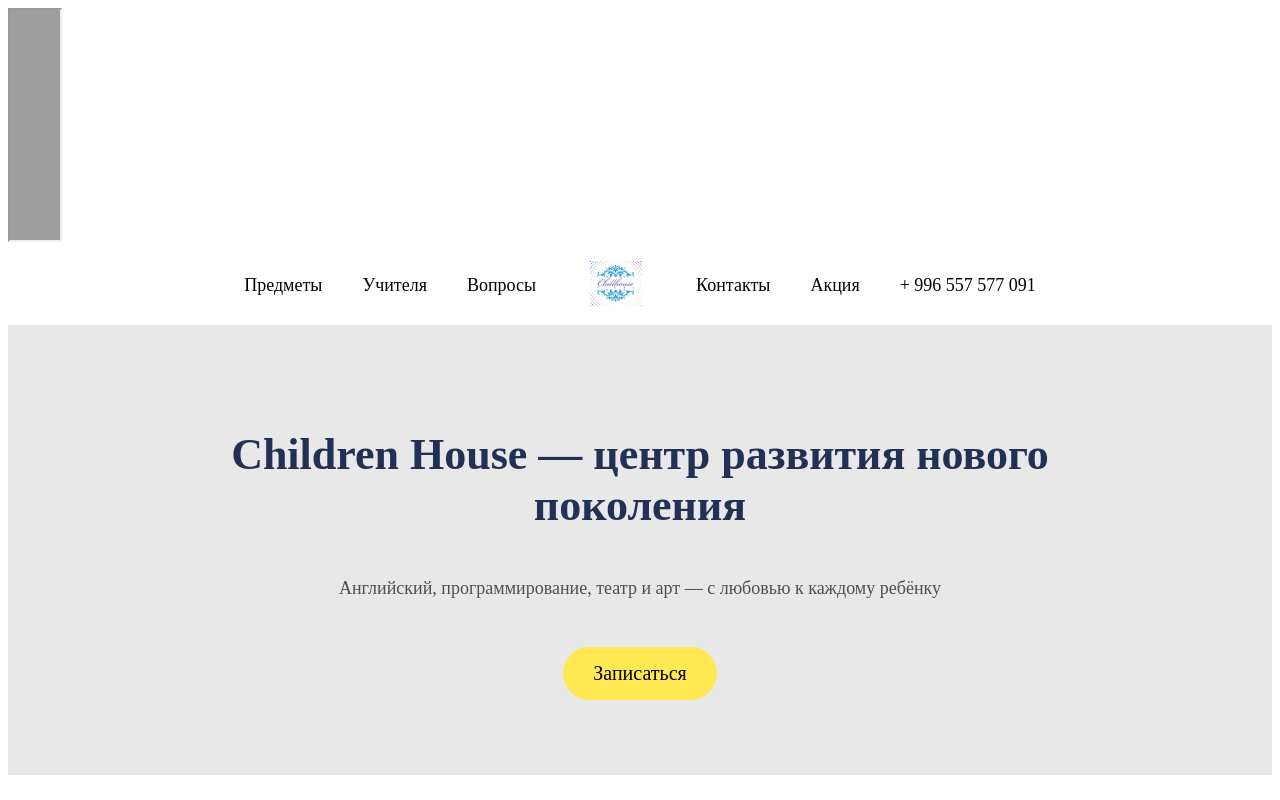
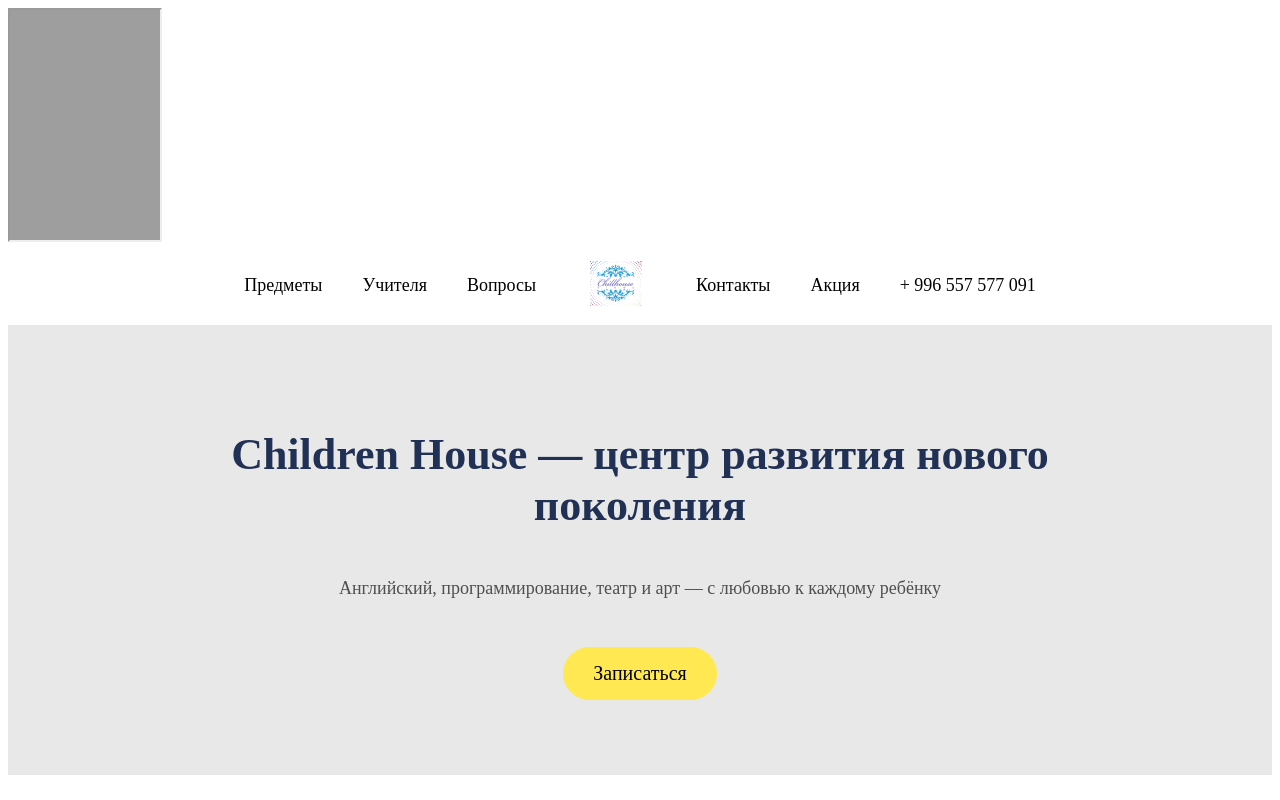
Before and after one commit to khankeldieva21-art/Chil_house55, a plain HTML site: page index.html in a window 1280 px wide. Shown: the top 800 px of the page. Drawn offline with Linux system fonts and the light colour scheme; grey boxes are pictures that could not be loaded.

Commit message:
Update index.html

```diff
--- a/index.html
+++ b/index.html
@@ -14,7 +14,7 @@
 								 k=e.createElement(t),a=e.getElementsByTagName(t)[0],k.async=1,k.src=r,a.parentNode.insertBefore(k,a)     })(window, document,'script','https://mc.yandex.ru/metrika/tag.js?id=105720965', 'ym');      ym(105720965, 'init', {ssr:true, webvisor:true, clickmap:true, ecommerce:"dataLayer", accurateTrackBounce:true, trackLinks:true}); </script> <noscript><div><img src="https://mc.yandex.ru/watch/105720965" style="position:absolute; left:-9999px;" alt="" /></div></noscript> <!-- /Yandex.Metrika counter -->
 </head>
 <body>
-	<iframe height="230" width="50" src="https://bot.dialogflow.com/d92872bd-50de-4ca3-8951-558ee4873f7f"></iframe>
+	<iframe height="230" width="150" src="https://bot.dialogflow.com/d92872bd-50de-4ca3-8951-558ee4873f7f"></iframe>
 
 	<nav class="menu">
   <ul class="ul-1">
```
